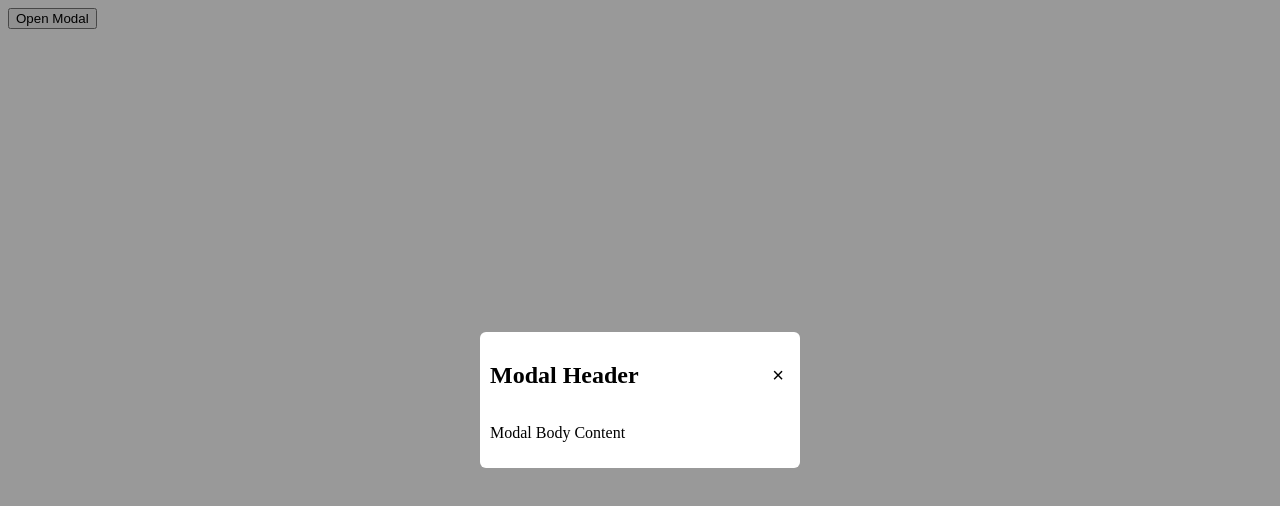
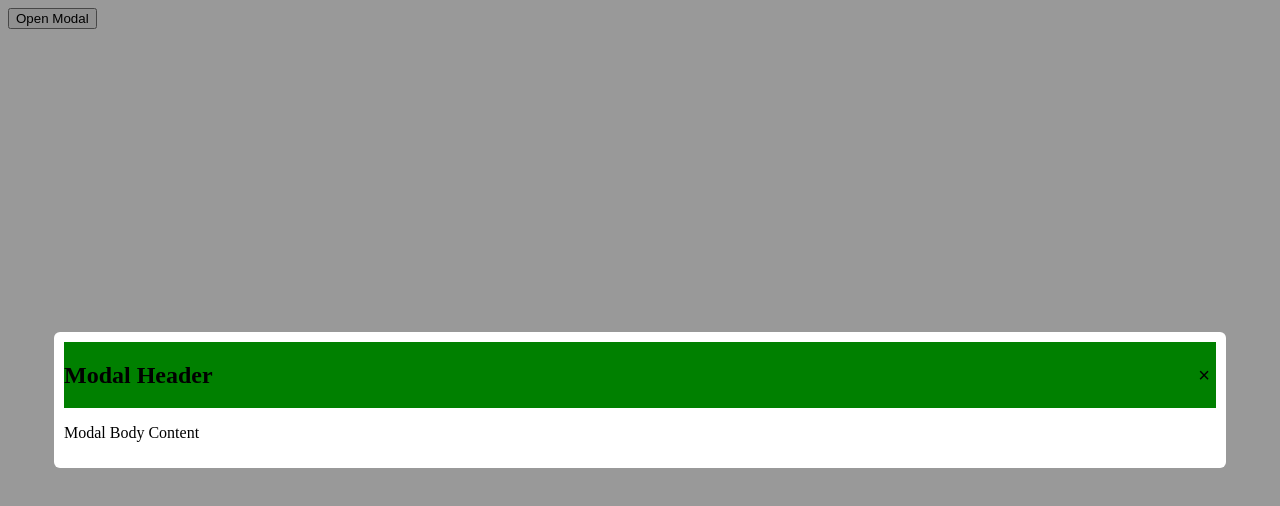
Before and after one commit to acciojob/css-modal-shahi0604, a website: page main.html in a window 1280 px wide. Both pictures are taken after a click on the button "Open Modal". Drawn offline with Linux system fonts and the light colour scheme.

Commit message:
created a submission

```diff
--- a/styles.css
+++ b/styles.css
@@ -1,5 +1,6 @@
 /*  your css code here. If applicable */
 .modal {
+
   display: none;
   position: fixed;
   inset: 0;
@@ -10,12 +11,14 @@
 
 .modal-content {
   background: #fff;
-  width: 300px;
+  width: 90%;
   border-radius: 6px;
   padding: 10px;
 }
 
 .modal-header {
+
+	background-color:green;
   display: flex;
   justify-content: space-between;
   align-items: center;
```
